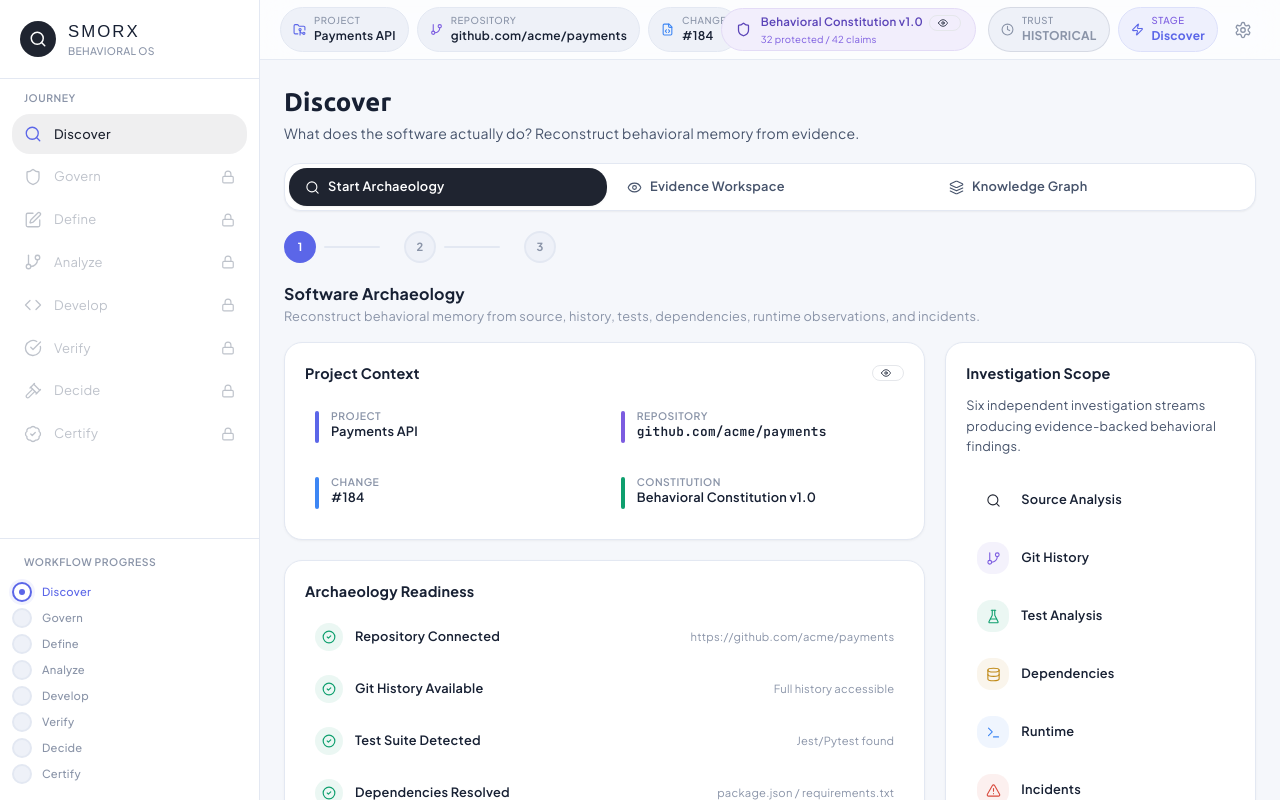
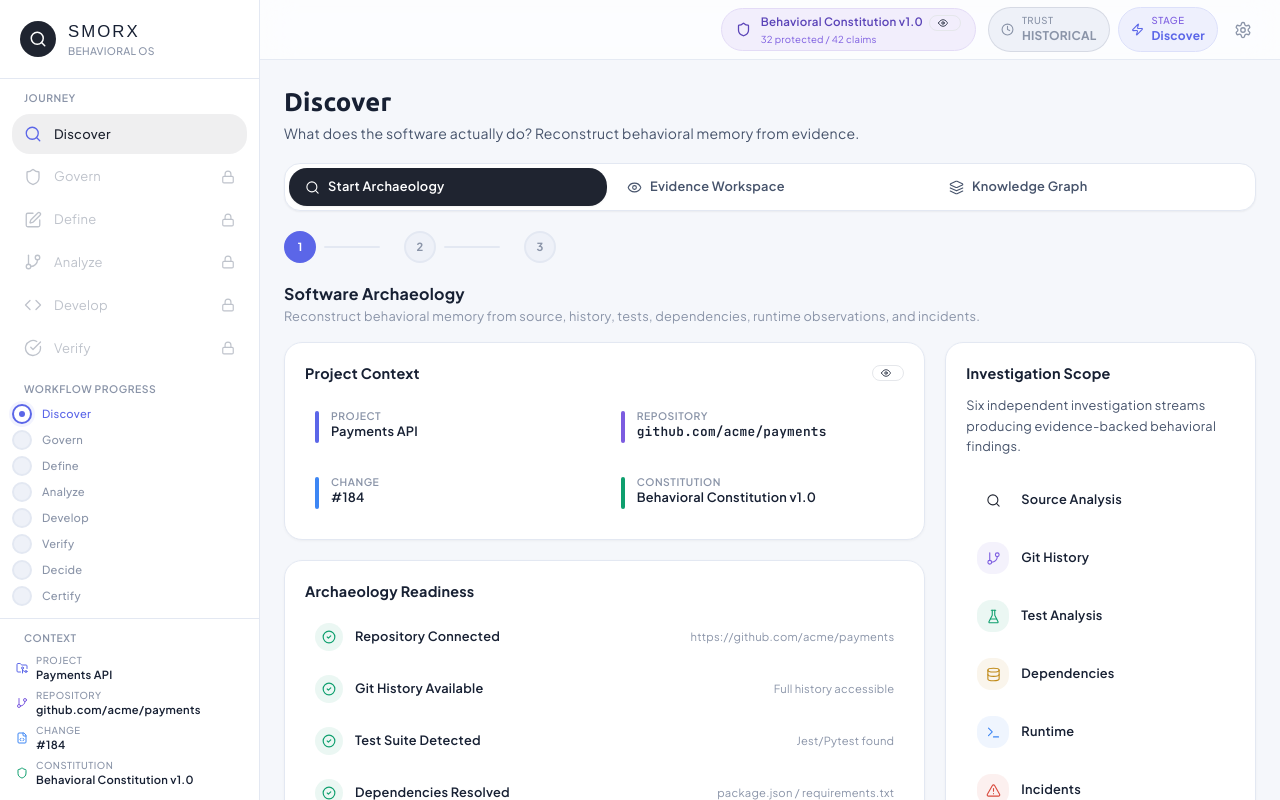
Before and after one commit to louji2308/Smorx, a Next.js app in the folder apps/web/: page / in a window 1280 px wide. Built offline with nearby package versions, Linux system fonts and the light colour scheme; a web font is replaced by a local one.

Commit message:
feat(web): sidebar restructure, tab-switch animations, contract desaturation, gov font fix

```diff
--- a/apps/web/app/globals.css
+++ b/apps/web/app/globals.css
@@ -368,6 +368,24 @@ pre,
   @apply inline-flex items-center gap-1.5 px-3 py-1 text-caption font-medium rounded-full;
 }
 
+/* ---- Animated workflow line fill ---- */
+@keyframes lineFill {
+  from { transform: scaleY(0); transform-origin: top; }
+  to { transform: scaleY(1); transform-origin: top; }
+}
+.animate-line-fill {
+  animation: lineFill 0.4s ease-out forwards;
+}
+
+/* ---- Tab-switch fade-up ---- */
+@keyframes fadeUp {
+  from { opacity: 0; transform: translateY(12px); }
+  to { opacity: 1; transform: translateY(0); }
+}
+.animate-fade-up {
+  animation: fadeUp 0.25s ease-out forwards;
+}
+
 /* ---- Glass morphism (accretion layers only) ---- */
 .glass-header {
   background: rgba(255, 255, 255, 0.70);
--- a/apps/web/app/page.tsx
+++ b/apps/web/app/page.tsx
@@ -82,7 +82,9 @@ export default function HomePage() {
 
   return (
     <AppShell>
-      {renderTabContent()}
+      <div key={activeTab} className="animate-fade-up">
+        {renderTabContent()}
+      </div>
     </AppShell>
   );
 }
--- a/apps/web/src/components/discover/ArchaeologyLaunch.tsx
+++ b/apps/web/src/components/discover/ArchaeologyLaunch.tsx
@@ -59,7 +59,7 @@ export function ArchaeologyLaunch() {
 
   if (results) {
     return (
-      <div className="space-y-5">
+      <div className="space-y-5 animate-fade-up">
         <Section title="Archaeology Complete" description="Evidence collected and behavioral findings generated.">
           <div className="flex justify-end">
             <button onClick={() => setResults(null)} className="btn btn--secondary btn-sm">Run Again</button>
@@ -89,7 +89,7 @@ export function ArchaeologyLaunch() {
   }
 
   return (
-    <div className="space-y-5">
+    <div className="space-y-5 animate-fade-up">
       <Section title="Software Archaeology" description="Reconstruct behavioral memory from source, history, tests, dependencies, runtime observations, and incidents.">
         <div className="grid grid-cols-1 lg:grid-cols-3 gap-5">
           <div className="lg:col-span-2 space-y-5">
--- a/apps/web/src/components/govern/ConstitutionWorkspace.tsx
+++ b/apps/web/src/components/govern/ConstitutionWorkspace.tsx
@@ -279,7 +279,7 @@ export function ConstitutionWorkspace({ onActivate }: { onActivate?: () => void
           <div className="surface-card p-4">
             <div className="flex items-center gap-2 mb-4">
               <Clock size={20} className="text-[var(--color-trust-historical)]" />
-              <h3 className="text-subheading font-semibold text-[var(--color-trust-historical)]">Historical Memory (What Happened)</h3>
+              <h3 className="text-[0.875rem] font-semibold text-[var(--color-trust-historical)]">Historical Memory (What Happened)</h3>
             </div>
             <div className="space-y-3">
               {[
@@ -300,7 +300,7 @@ export function ConstitutionWorkspace({ onActivate }: { onActivate?: () => void
           <div className="surface-card p-4">
             <div className="flex items-center gap-2 mb-4">
               <Settings size={20} className="text-[var(--color-trust-protected)]" />
-              <h3 className="text-subheading font-semibold text-[var(--color-trust-protected)]">Intent Memory (What Should Happen)</h3>
+              <h3 className="text-[0.875rem] font-semibold text-[var(--color-trust-protected)]">Intent Memory (What Should Happen)</h3>
             </div>
             <div className="space-y-3">
               {[
--- a/apps/web/src/components/shell/Navigation.tsx
+++ b/apps/web/src/components/shell/Navigation.tsx
@@ -5,7 +5,7 @@ import { cn } from '@/lib/design-tokens';
 import { journeyTabs, stageColors, brandColor, type JourneyTabId, isTabAvailable } from '@/lib/design-tokens';
 import { lucideReact } from '@/lib/lucide-imports';
 
-const { Search, Shield, Edit, GitBranch, Code, CheckCircle, Gavel, BadgeCheck, ChevronRight, Lock } = lucideReact;
+const { Search, Shield, Edit, GitBranch, Code, CheckCircle, Gavel, BadgeCheck, ChevronRight, Lock, FolderGit2, FileCode } = lucideReact;
 
 const tabColors: Record<JourneyTabId, { icon: string; active: string; bg: string; completed: string }> = {
   Discover:  { icon: stageColors.Discover.icon,  active: stageColors.Discover.active,  bg: stageColors.Discover.bg,  completed: '#0e9f6e' },
@@ -19,7 +19,7 @@ const tabColors: Record<JourneyTabId, { icon: string; active: string; bg: string
 };
 
 export function Navigation() {
-  const { activeTab, setActiveTab, workflow } = useAppStore();
+  const { activeTab, setActiveTab, workflow, project, repository, change, constitution } = useAppStore();
   const { completedStages, lockedStages } = workflow;
 
   const tabIcons: Record<JourneyTabId, React.ReactNode> = {
@@ -96,8 +96,8 @@ export function Navigation() {
       </div>
 
       {/* Workflow Progress */}
-      <div className="px-3 py-4 border-t border-[var(--color-surface-border)]">
-        <p className="text-[0.65rem] font-semibold text-[var(--color-text-muted)] uppercase tracking-wider px-3 mb-3">Workflow Progress</p>
+      <div className="px-3 py-3">
+        <p className="text-[0.65rem] font-semibold text-[var(--color-text-muted)] uppercase tracking-wider px-3 mb-2">Workflow Progress</p>
         <div className="space-y-1.5">
           {journeyTabs.map((tab, index) => {
             const completed = completedStages.includes(tab.id);
@@ -136,7 +136,10 @@ export function Navigation() {
                 </div>
                 {!isLast && (
                   <div
-                    className="absolute left-[9px] top-5 bottom-0 w-[1.5px]"
+                    className={cn(
+                      "absolute left-[9px] top-5 bottom-0 w-[1.5px]",
+                      completed && "animate-line-fill"
+                    )}
                     style={{ background: completed ? colors.completed : '#c2cdde' }}
                   />
                 )}
@@ -145,6 +148,49 @@ export function Navigation() {
           })}
         </div>
       </div>
+
+      {/* Context */}
+      <div className="px-3 py-3 border-t border-[var(--color-surface-border)]">
+        <p className="text-[0.65rem] font-semibold text-[var(--color-text-muted)] uppercase tracking-wider px-3 mb-2">Context</p>
+        <div className="space-y-1.5 px-1">
+          {project && (
+            <div className="flex items-center gap-2 min-w-0">
+              <FolderGit2 size={12} className="text-[#5b66e8] flex-shrink-0" strokeWidth={2} />
+              <div className="min-w-0">
+                <p className="text-[0.6rem] font-medium text-[var(--color-text-muted)] uppercase tracking-wider">Project</p>
+                <p className="text-[0.7rem] font-semibold text-[var(--color-text-primary)] truncate">{project.name}</p>
+              </div>
+            </div>
+          )}
+          {repository && (
+            <div className="flex items-center gap-2 min-w-0">
+              <GitBranch size={12} className="text-[#7c5ce0] flex-shrink-0" strokeWidth={2} />
+              <div className="min-w-0">
+                <p className="text-[0.6rem] font-medium text-[var(--color-text-muted)] uppercase tracking-wider">Repository</p>
+                <p className="text-[0.7rem] font-semibold text-[var(--color-text-primary)] truncate">{repository.name}</p>
+              </div>
+            </div>
+          )}
+          {change && (
+            <div className="flex items-center gap-2 min-w-0">
+              <FileCode size={12} className="text-[#3d86f4] flex-shrink-0" strokeWidth={2} />
+              <div className="min-w-0">
+                <p className="text-[0.6rem] font-medium text-[var(--color-text-muted)] uppercase tracking-wider">Change</p>
+                <p className="text-[0.7rem] font-semibold text-[var(--color-text-primary)] truncate">{change.externalId || change.title}</p>
+              </div>
+            </div>
+          )}
+          {constitution && (
+            <div className="flex items-center gap-2 min-w-0">
+              <Shield size={12} className="text-[var(--color-trust-protected)] flex-shrink-0" strokeWidth={2} />
+              <div className="min-w-0">
+                <p className="text-[0.6rem] font-medium text-[var(--color-text-muted)] uppercase tracking-wider">Constitution</p>
+                <p className="text-[0.7rem] font-semibold text-[var(--color-text-primary)] truncate">{constitution.title}</p>
+              </div>
+            </div>
+          )}
+        </div>
+      </div>
     </nav>
   );
 }
--- a/apps/web/src/components/shell/TopContextBar.tsx
+++ b/apps/web/src/components/shell/TopContextBar.tsx
@@ -60,38 +60,8 @@ export function TopContextBar() {
   return (
     <header className="h-[60px] sticky top-0 z-30 glass-header border-b border-[var(--color-surface-border)] flex-shrink-0">
       <div className="flex items-center justify-between h-full px-5 gap-3">
-        {/* Left: Project Context Pills */}
-        <div className="flex items-center gap-2 flex-1 min-w-0">
-          {project && (
-            <div className="flex items-center gap-2 px-3 py-1.5 rounded-full bg-[var(--color-surface-subtle)] border border-[var(--color-surface-border)]">
-              <FolderGit2 size={13} className="text-[#5b66e8]" strokeWidth={2} />
-              <div className="hidden sm:block">
-                <p className="text-[0.6rem] font-medium text-[var(--color-text-muted)] uppercase tracking-wider">Project</p>
-                <p className="text-[0.75rem] font-semibold text-[var(--color-text-primary)] truncate max-w-[180px]">{project.name}</p>
-              </div>
-            </div>
-          )}
-
-          {repository && (
-            <div className="flex items-center gap-2 px-3 py-1.5 rounded-full bg-[var(--color-surface-subtle)] border border-[var(--color-surface-border)]">
-              <GitBranch size={13} className="text-[#7c5ce0]" strokeWidth={2} />
-              <div className="hidden md:block">
-                <p className="text-[0.6rem] font-medium text-[var(--color-text-muted)] uppercase tracking-wider">Repository</p>
-                <p className="text-[0.75rem] font-semibold text-[var(--color-text-primary)] truncate max-w-[220px]">{repository.name}</p>
-              </div>
-            </div>
-          )}
-
-          {change && (
-            <div className="flex items-center gap-2 px-3 py-1.5 rounded-full bg-[var(--color-surface-subtle)] border border-[var(--color-surface-border)]">
-              <FileCode size={13} className="text-[#3d86f4]" strokeWidth={2} />
-              <div className="hidden lg:block">
-                <p className="text-[0.6rem] font-medium text-[var(--color-text-muted)] uppercase tracking-wider">Change</p>
-                <p className="text-[0.75rem] font-semibold text-[var(--color-text-primary)] truncate max-w-[280px]">{change.externalId || change.title}</p>
-              </div>
-            </div>
-          )}
-        </div>
+        {/* Left: empty — project context now lives in sidebar */}
+        <div className="flex items-center gap-2 flex-1 min-w-0" />
 
         {/* Center: Constitution */}
         {constitution && (
```
Also changed, not shown: apps/web/src/components/analyze/AnalyzeTab.tsx (+4 -4 lines).
